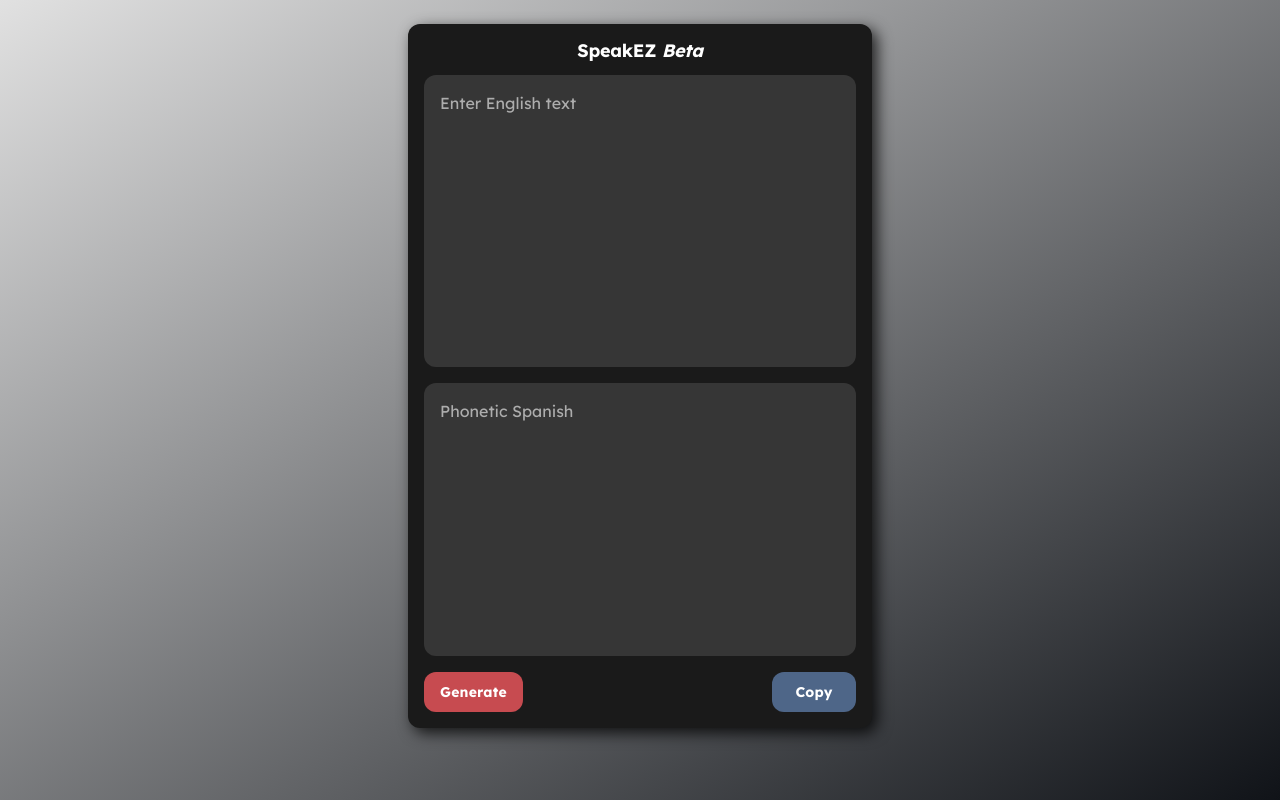
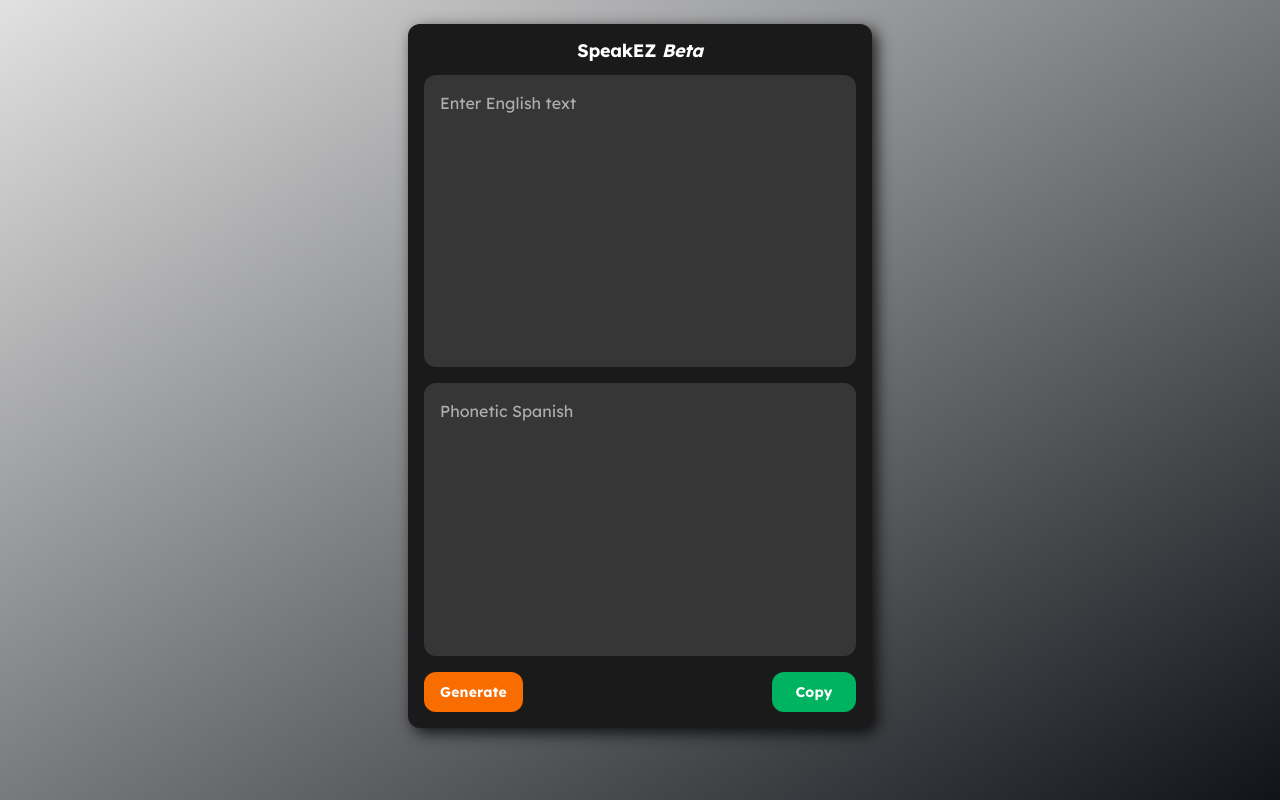
Before and after one commit to moises-at/phonetic-app, a Flask app: page / in a window 1280 px wide. Run offline with Flask 3, Linux system fonts and the light colour scheme; some libraries are stand-ins or nearby versions.

Commit message:
añadi animacion botones y color verde y naranja

```diff
--- a/templates/index.html
+++ b/templates/index.html
@@ -76,13 +76,13 @@
               <div class="flex flex-1 gap-3 flex-wrap justify-between">
                 <button
                   id="generateButton"
-                  class="flex min-w-[84px] max-w-[480px] cursor-pointer items-center justify-center overflow-hidden rounded-xl h-10 px-4 bg-[#c74b50] text-white text-sm font-bold leading-normal tracking-[0.015em]"
+                  class="transition-all duration-175 active:translate-y-0.5 flex min-w-[84px] max-w-[480px] cursor-pointer items-center justify-center overflow-hidden rounded-xl h-10 px-4 bg-[#f96c00] text-white text-sm font-bold leading-normal tracking-[0.015em]"
                 >
                   <span class="truncate">Generate</span>
                 </button>
                 <button
                   id="copyButton"
-                  class="flex min-w-[84px] max-w-[480px] cursor-pointer items-center justify-center overflow-hidden rounded-xl h-10 px-4 bg-[#4e6688] text-white text-sm font-bold leading-normal tracking-[0.015em]"
+                  class="transition-all duration-199 active:translate-y-0.5 flex min-w-[84px] max-w-[480px] cursor-pointer items-center justify-center overflow-hidden rounded-xl h-10 px-4 bg-[#00b360] text-white text-sm font-bold leading-normal tracking-[0.015em]"
                 >
                   <span class="truncate">Copy</span>
                 </button>
```
